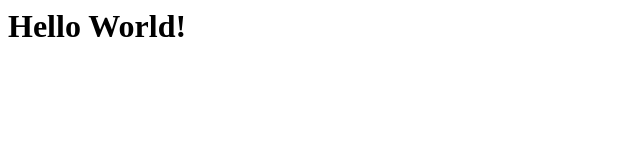
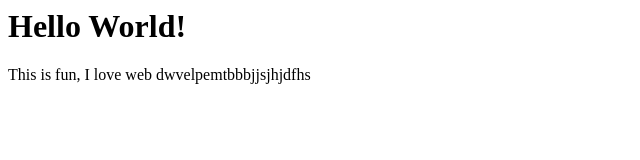
Before and after one commit to alannarisse/git-practice, a plain HTML site: page index.html in a window 1280 px wide. Shown: the whole page, without its empty margins (0-640 px from the left). Drawn offline with Linux system fonts and the light colour scheme.

Commit message:
added paragraph

```diff
--- a/index.html
+++ b/index.html
@@ -1 +1,2 @@
 <h1>Hello World!</h1>
+<p>This is fun, I love web dwvelpemtbbbjjsjhjdfhs</p>
```
